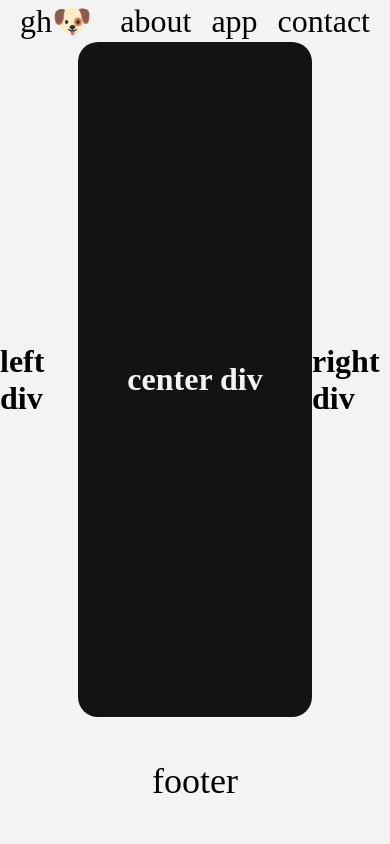
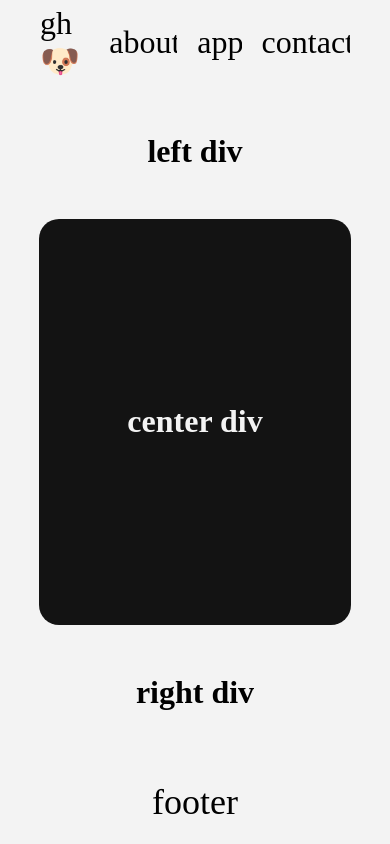
Before and after one commit to vincentpalomo/gh-webpage, a plain HTML site: page index.html in a window 390 px wide. Drawn offline with Linux system fonts and the light colour scheme.

Commit message:
added media breakpoint for mobile view

```diff
--- a/style.css
+++ b/style.css
@@ -13,12 +13,12 @@ html, body {
 }
 
 .navbar {
-  height: 5%;
+  height: 10%;
   display: flex;
   justify-content: space-between;
   align-items: center;
-  margin-left: 20px;
-  margin-right: 20px;
+  margin-left: 40px;
+  margin-right: 40px;
 }
 
 .logo {
@@ -74,7 +74,7 @@ html, body {
 }
 
 footer {
-  height: 15%;
+  height: 10%;
   display: flex;
   justify-content: center;
   align-items: center;
@@ -83,3 +83,23 @@ footer {
 .footer-content {
   font-size: 36px;
 }
+
+@media (max-width: 768px) {
+  .main-container {
+    flex-direction: column;
+    justify-content: center;
+    align-items: center;
+  }
+
+  .content-1, .content-3 {
+    height: 20%;
+  }
+
+  .content-2 {
+    height: 60%;
+  }
+
+  .content-1, .content-2, .content-3 {
+    width: 80%;
+  }
+}
```
